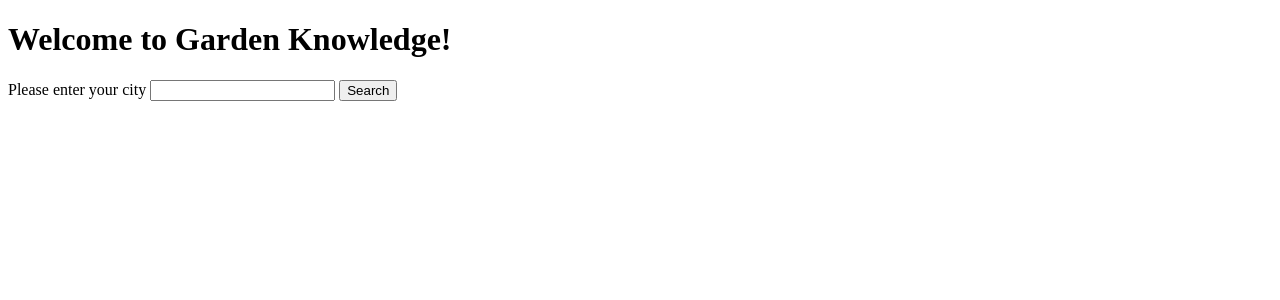
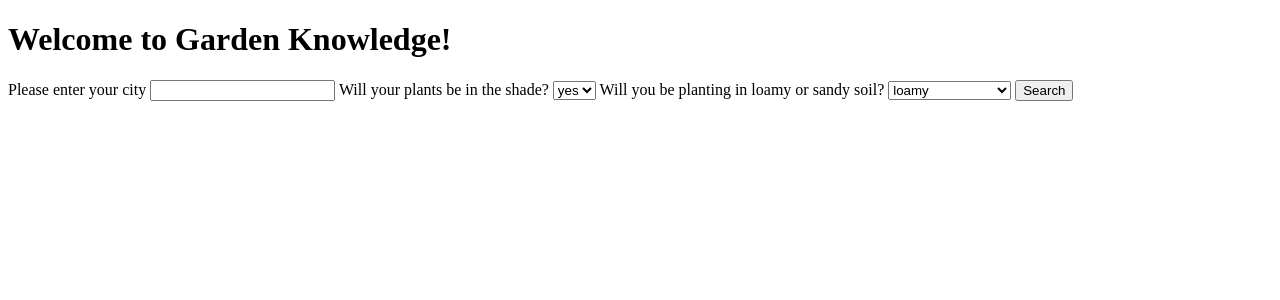
Before and after one commit to juliecoleman/hackbright-final-solo-project, a Flask app: page / in a window 1280 px wide. Shown: the top 300 px of the page. Run offline with Flask 2, Linux system fonts and the light colour scheme.

Commit message:
Joined crop and crop_conditions databse tables. Added more query options to homepage that query on the crop table and retrieves results from both the crop and crop_conditions tables.

```diff
--- a/model.py
+++ b/model.py
@@ -47,6 +47,8 @@ class Crop(db.Model):
     crop_storage_use = db.Column(db.String)
     crop_image_url = db.Column(db.String)
 
+    condition = db.relationship('CropCondition')
+
     def __repr__(self):
         return f'<Crop crop_id={self.crop_id} crop_name={self.crop_name}>'
 
@@ -62,6 +64,8 @@ class CropCondition(db.Model):
     highest_min_temp = db.Column(db.Integer)
     shade_ok = db.Column(db.String, nullable=False, default="False")
     soil_type = db.Column(db.String)
+
+    crop = db.relationship('Crop')
 
     def __repr__(self):
         return f'<CropCondition condition_id={self.condition_id} crop_name={self.crop_name}>'
--- a/server.py
+++ b/server.py
@@ -27,6 +27,8 @@ def results():
     """View results of search."""
 
     city = request.args.get('city')
+    shade_ok = request.args.get('shade_ok')
+    soil_type = request.args.get('soil_type')
 
     res = requests.get(
         f'https://api.meteostat.net/v1/stations/search?q={city}&key={key_1}')
@@ -79,11 +81,14 @@ def results():
     max_temp = (sorted_temp_max_values[-1] * (9/5) + 32)
     # #Note converted to Fahrenheit from Celsius
 
+    crop_list = crud.get_crop_recommendations(min_temp, shade_ok, soil_type)
+
     return render_template('results.html', city=city, city_data=city_data, city_list=city_list,
         city_id=city_id, weather_dict=weather_dict, precipitation_values=precipitation_values,
         rain_days_values=rain_days_values, temp_min_values=temp_min_values,
         temp_max_values=temp_max_values, total_precipition=total_precipition,
-        number_rain_days=number_rain_days, min_temp=min_temp, max_temp=max_temp)
+        number_rain_days=number_rain_days, min_temp=min_temp, max_temp=max_temp,
+        crop_list=crop_list)
 
     #Note this works for Amarillo but not San Jose. Need to filter city list
     #results to only be for US and/or have file still work if no values
--- a/templates/homepage.html
+++ b/templates/homepage.html
@@ -13,6 +13,20 @@
       <label for="city">Please enter your city</label>
       <input type="text" id="city-field" name="city">
 
+      <label for="shade_ok">Will your plants be in the shade?</label>
+      <select name="shade_ok">
+        <option value="yes">yes</option>
+        <option value="no">no</option>
+      </select>
+
+      <label for="soil_type">Will you be planting in loamy or sandy soil?</label>
+      <select name="soil_type">
+        <option value="loamy">loamy</option>
+        <option value="sandy">sandy</option>
+        <option value="both">loamy and sandy</option>
+        <option value="unknown">unknown</option>
+      </select>
+
       <button type="submit">Search</button>
     </form>
   </section>
--- a/templates/results.html
+++ b/templates/results.html
@@ -6,6 +6,9 @@
 </head>
 <body>
   <h1>Here are your results!</h1>
+
+  <h2>{{crop_list}}</h2>
+
   <h2>{{city}}</h2>
 
   <h3>{{city_data}}</h3>
```
Also changed, not shown: data/crop_conditions.json (+5 -5 lines).
